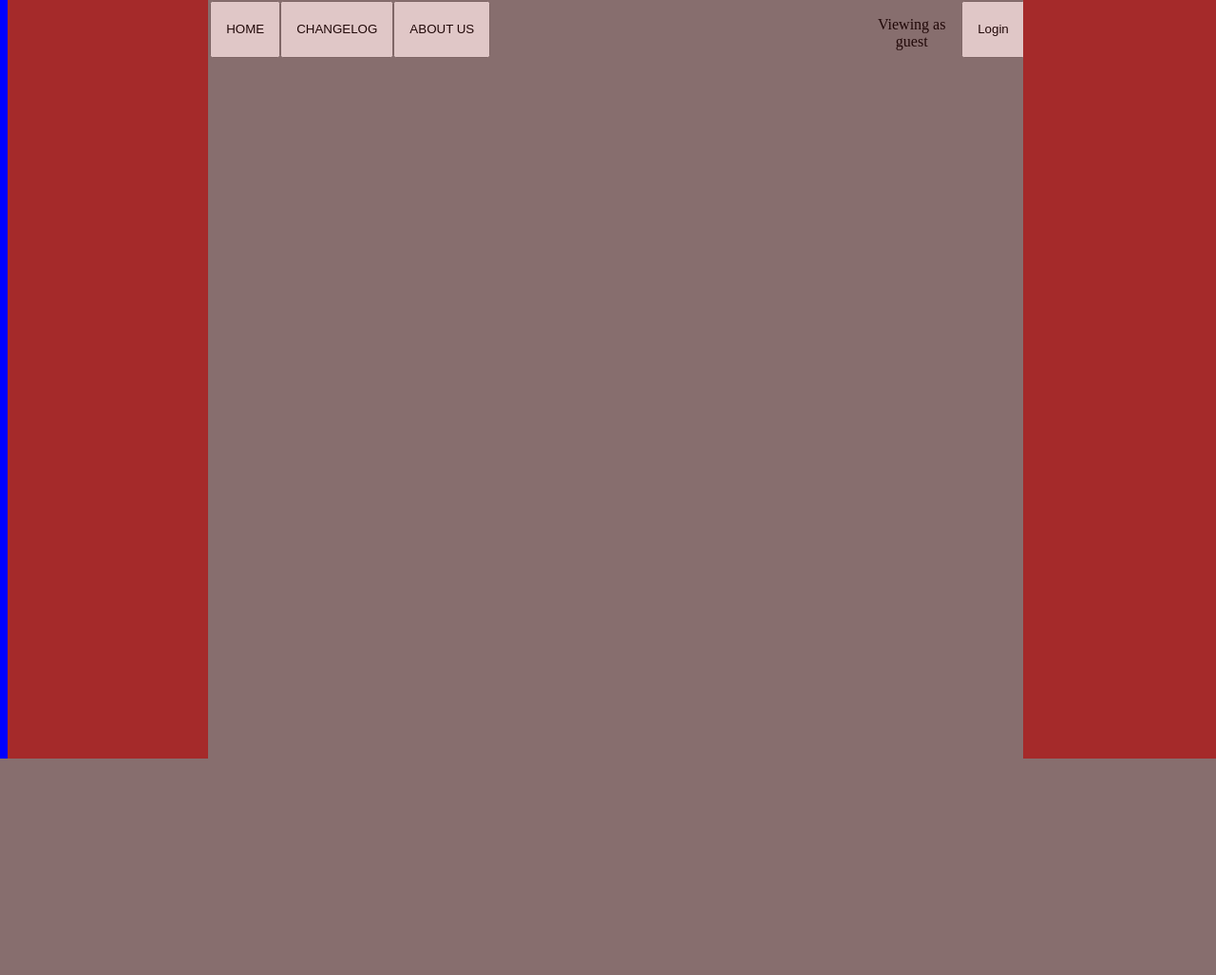
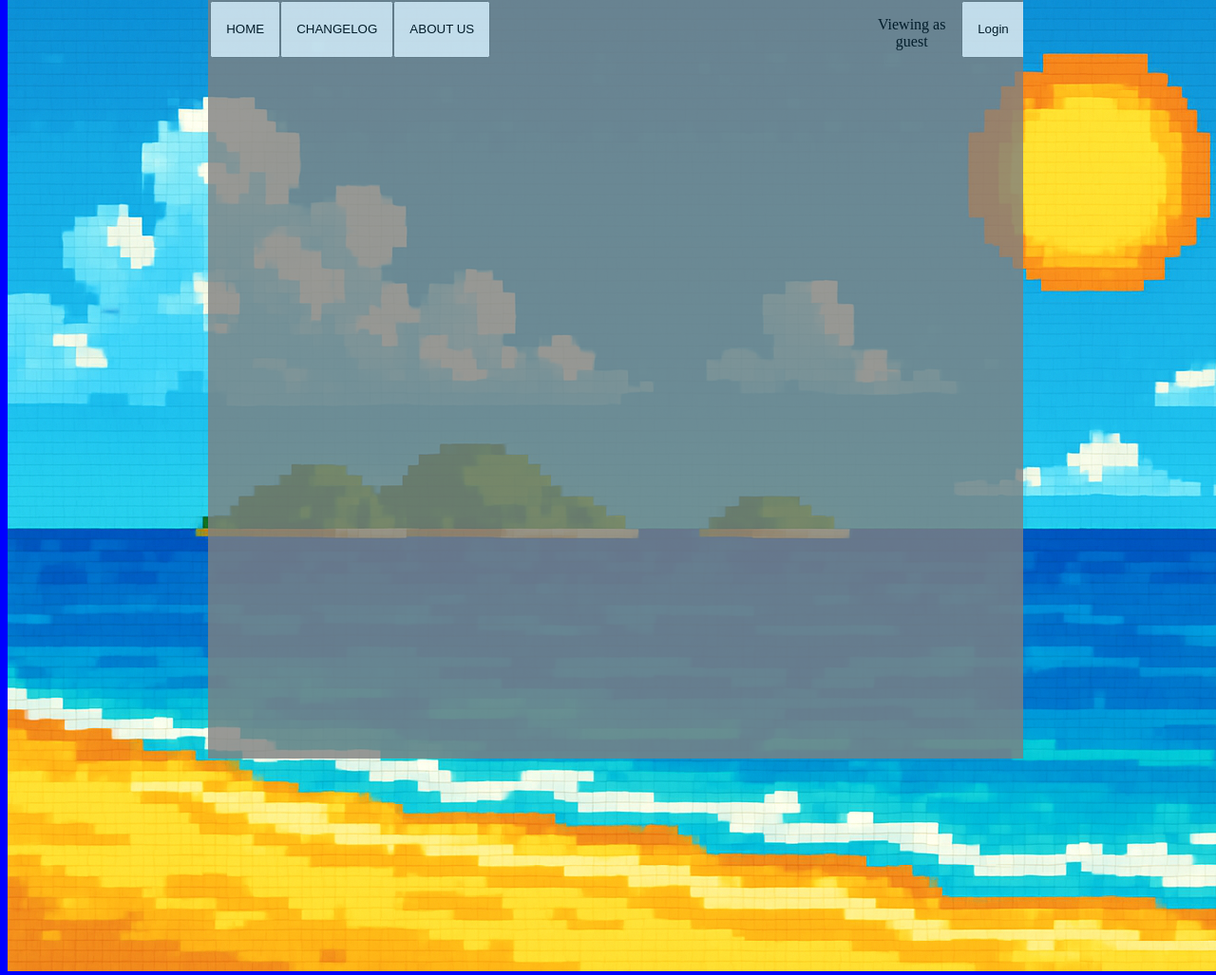
Before and after one commit to SnekByte-Studios/website, a Django app: template dev_blog/templates/pages/home.html in a window 1280 px wide; the page is wider, and only the part inside the window is pictured. Shown: the part 385-1412 px from the top of that part at 95% size. Before the commit the page ends 1184 px from the top of that part, so only its background shows below. Run offline with Django 4.2, Linux system fonts and the light colour scheme; the template is opened without the code that fills it, so the values that code supplies are empty; grey boxes are pictures that could not be loaded.

Commit message:
adding bg image

```diff
--- a/dev_blog/templates/pages/blank.html
+++ b/dev_blog/templates/pages/blank.html
@@ -53,7 +53,10 @@
     </div>
 
     <div class="page">
-        <div class="pageSidebar"> </div>
+        <div class="pageSidebar">
+            <img src="{% static 'images/bg.png' %}" type="image">
+        </div>
+
         <div class="pageContent" id="pageContent" style="background-color: gray;">
             <div class="navbar">
                 <div class="navbarButtonContainer">
@@ -70,8 +73,6 @@
             </div>
             {% block pageContentBlock %}
             {% endblock pageContentBlock %}
-        </div>
-        <div class="pageSidebar"> </div>
     </div>
 </body>
 
```
Also changed, not shown: dev_blog/static/images/bg.png (added).
